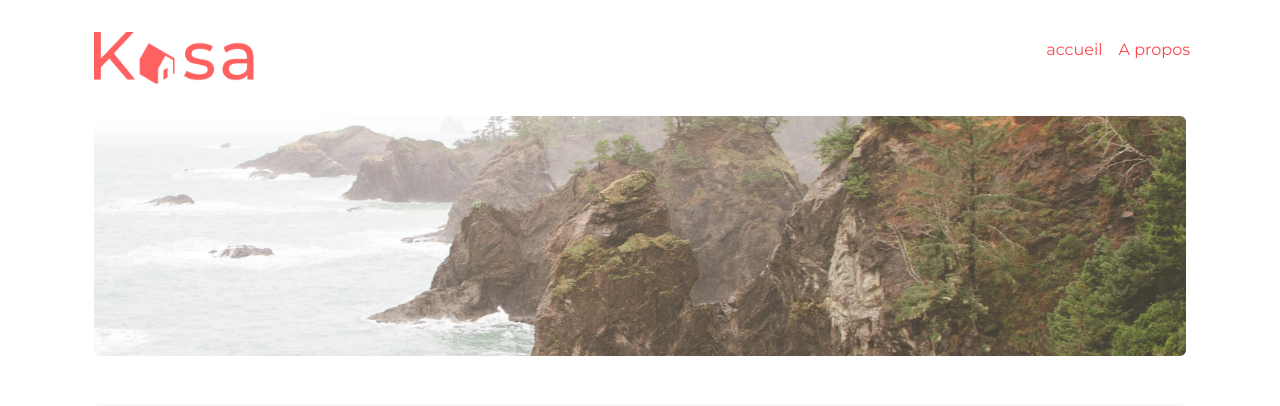
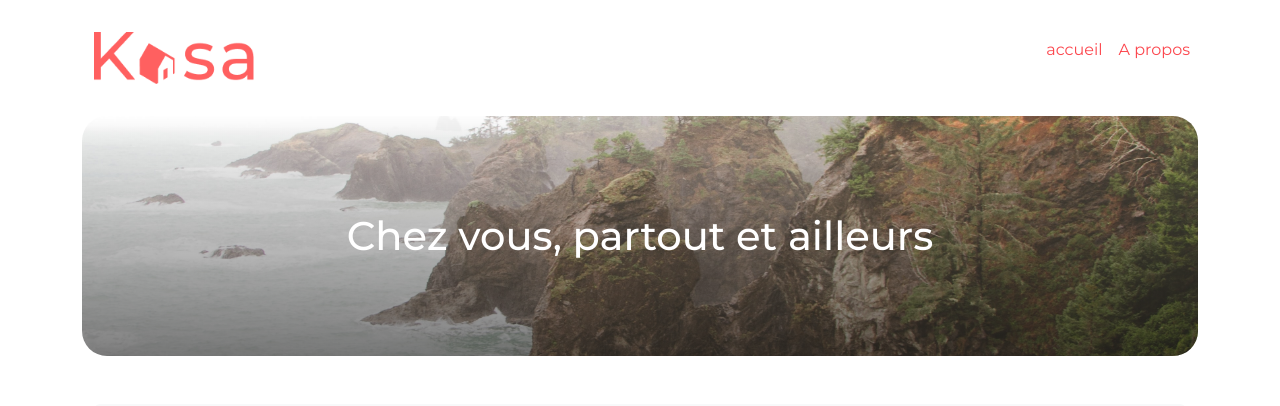
Before and after one commit to Nekochan977/Projet_11_OC_Kasa, a React (Create React App) app: page / in a window 1280 px wide. Shown: the top 406 px of the page. Built offline with nearby package versions, Linux system fonts and the light colour scheme.

Commit message:
Home baner title

```diff
--- a/src/components/Banner.jsx
+++ b/src/components/Banner.jsx
@@ -4,8 +4,9 @@ import '../styles/Banner.css';
 function Banner(props) {
     return(
 
-        <div className="container banner-container my-8">
-            <img className="rounded" src={props.source} alt={props.altText}/>
+        <div className=" banner-container my-8 cover-banner">
+            <img className="banner-image" src={props.source} alt={props.altText}/>
+            <h1 className="banner-title">{props.title}</h1>
         </div>
 
     )
--- a/src/pages/Home.jsx
+++ b/src/pages/Home.jsx
@@ -8,6 +8,7 @@ function Home () {
           <Banner
             source={homeBg}
             altText="côtes rocheuses en bord de mer un jour de brouillard"
+            title="Chez vous, partout et ailleurs"
           />
           <CardLink />
       </div>
--- a/src/styles/Banner.css
+++ b/src/styles/Banner.css
@@ -1,10 +1,37 @@
+
+
 .banner-container {
+    --bs-gutter-x: 1.5rem;
     height: 15rem;
     object-fit: cover;
     object-position: center;
+    position: relative;
 }
-.banner-container img{
+.banner-image {
    height: 15rem;
    width: 100%;
    object-fit: cover;
+   border-radius: 25px;
 }
+.banner-container::after {
+    content: '';
+    position: absolute;
+    width: 100%;
+    height: 100%;
+    top: 0;
+    left: 0;
+    background: linear-gradient(180deg, rgba(255, 255, 255, 0) 0%, rgba(0, 0, 0, 0.5) 100%);
+    border-radius: 25px;
+}
+.banner-title {
+    position: absolute;
+    top: 50%;
+    left: 50%;
+    width: 80%;
+    margin: 0;
+    color: #fff;
+    font-weight: 500;
+    text-align: center;
+    transform: translate(-50%, -50%);
+    z-index: 9999;
+}
```
